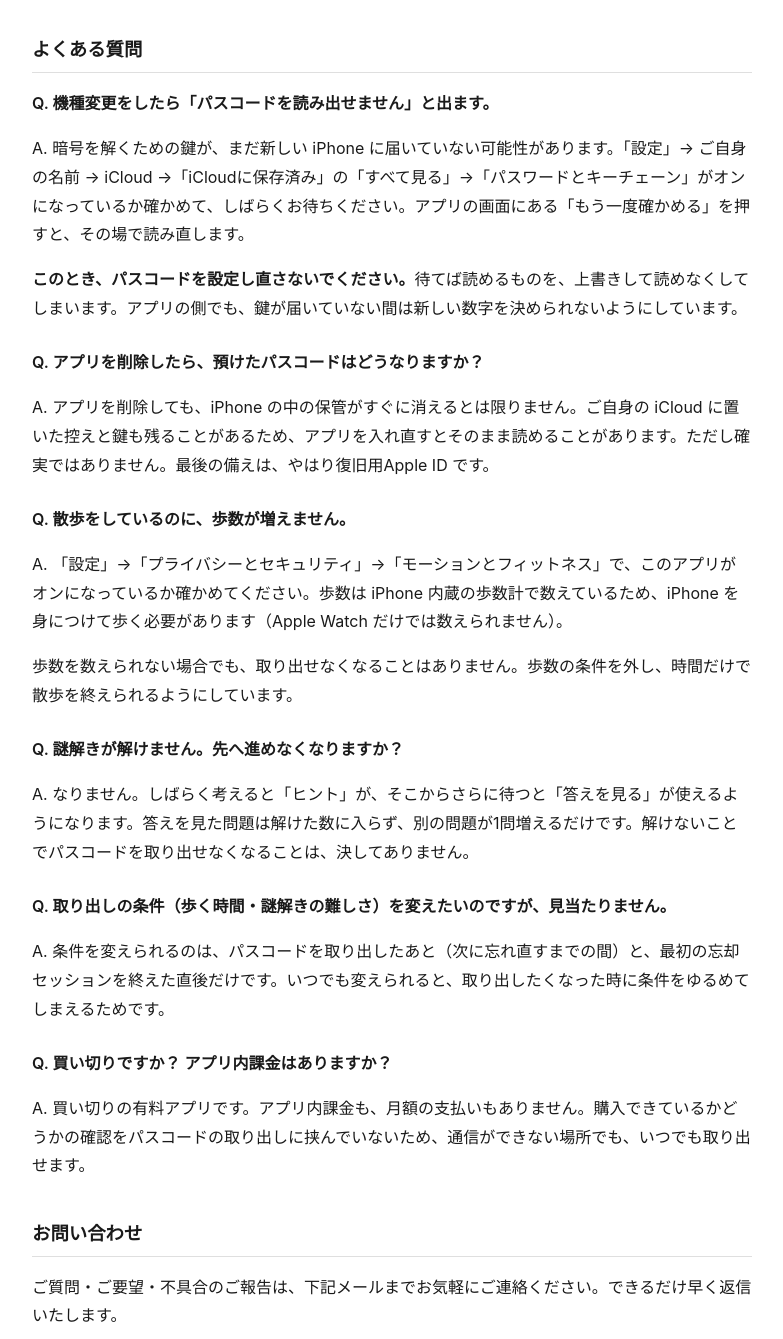
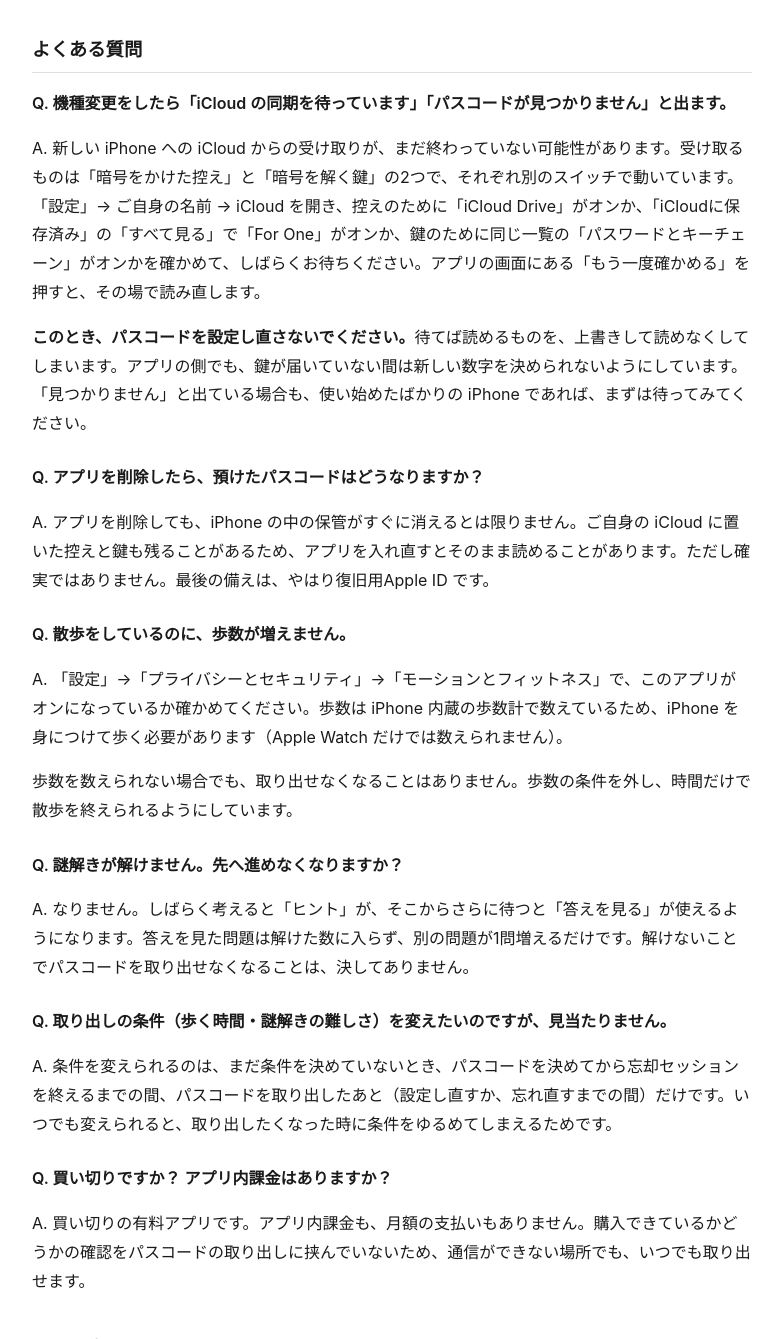
Before and after one commit to Tomoshibi403/screentimeforone-support, a plain HTML site: page index.html in a window 1280 px wide. Shown: the part 564-1903 px from the top of the page, without its empty margins (248-1031 px from the left). Drawn offline with Linux system fonts and the light colour scheme.

Commit message:
サポートとプライバシーポリシーの、事実とずれた4か所を直した

```diff
--- a/index.html
+++ b/index.html
@@ -46,9 +46,9 @@
 <h2>よくある質問</h2>
 
 <div class="qa">
-  <p class="q">Q. 機種変更をしたら「パスコードを読み出せません」と出ます。</p>
-  <p>A. 暗号を解くための鍵が、まだ新しい iPhone に届いていない可能性があります。「設定」→ ご自身の名前 → iCloud →「iCloudに保存済み」の「すべて見る」→「パスワードとキーチェーン」がオンになっているか確かめて、しばらくお待ちください。アプリの画面にある「もう一度確かめる」を押すと、その場で読み直します。</p>
-  <p><strong>このとき、パスコードを設定し直さないでください。</strong>待てば読めるものを、上書きして読めなくしてしまいます。アプリの側でも、鍵が届いていない間は新しい数字を決められないようにしています。</p>
+  <p class="q">Q. 機種変更をしたら「iCloud の同期を待っています」「パスコードが見つかりません」と出ます。</p>
+  <p>A. 新しい iPhone への iCloud からの受け取りが、まだ終わっていない可能性があります。受け取るものは「暗号をかけた控え」と「暗号を解く鍵」の2つで、それぞれ別のスイッチで動いています。「設定」→ ご自身の名前 → iCloud を開き、控えのために「iCloud Drive」がオンか、「iCloudに保存済み」の「すべて見る」で「For One」がオンか、鍵のために同じ一覧の「パスワードとキーチェーン」がオンかを確かめて、しばらくお待ちください。アプリの画面にある「もう一度確かめる」を押すと、その場で読み直します。</p>
+  <p><strong>このとき、パスコードを設定し直さないでください。</strong>待てば読めるものを、上書きして読めなくしてしまいます。アプリの側でも、鍵が届いていない間は新しい数字を決められないようにしています。「見つかりません」と出ている場合も、使い始めたばかりの iPhone であれば、まずは待ってみてください。</p>
 </div>
 
 <div class="qa">
@@ -69,7 +69,7 @@
 
 <div class="qa">
   <p class="q">Q. 取り出しの条件（歩く時間・謎解きの難しさ）を変えたいのですが、見当たりません。</p>
-  <p>A. 条件を変えられるのは、パスコードを取り出したあと（次に忘れ直すまでの間）と、最初の忘却セッションを終えた直後だけです。いつでも変えられると、取り出したくなった時に条件をゆるめてしまえるためです。</p>
+  <p>A. 条件を変えられるのは、まだ条件を決めていないとき、パスコードを決めてから忘却セッションを終えるまでの間、パスコードを取り出したあと（設定し直すか、忘れ直すまでの間）だけです。いつでも変えられると、取り出したくなった時に条件をゆるめてしまえるためです。</p>
 </div>
 
 <div class="qa">
```
Also changed, not shown: privacy.en.html (+3 -3 lines), privacy.html (+2 -2 lines).
